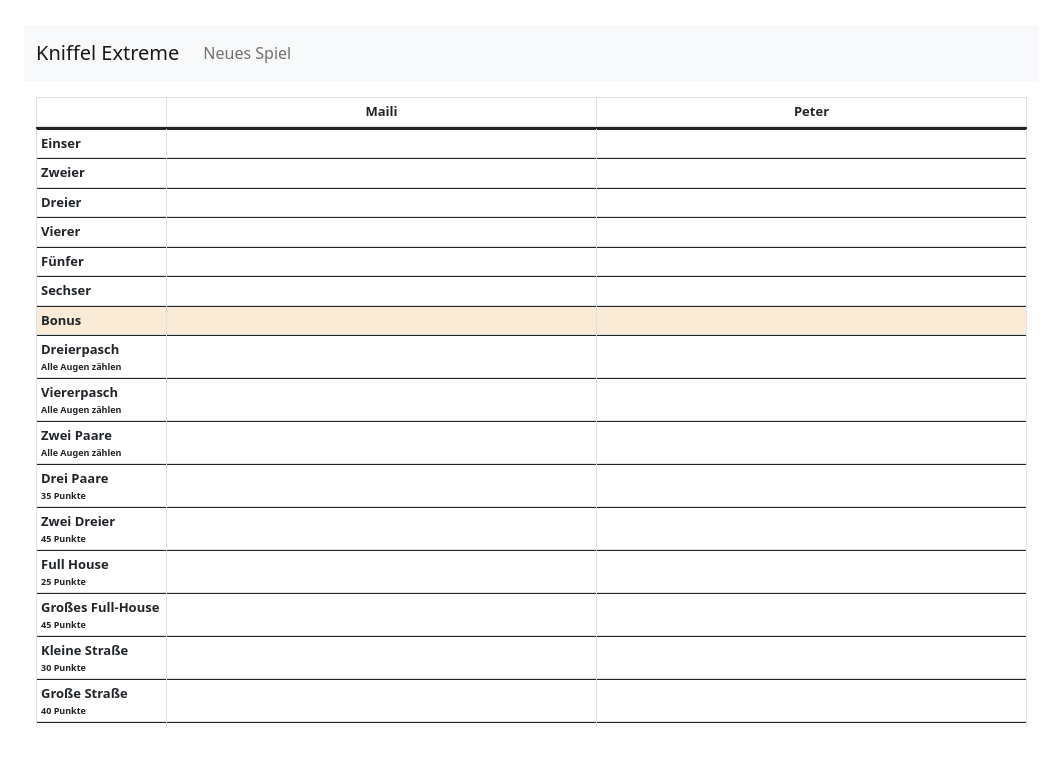
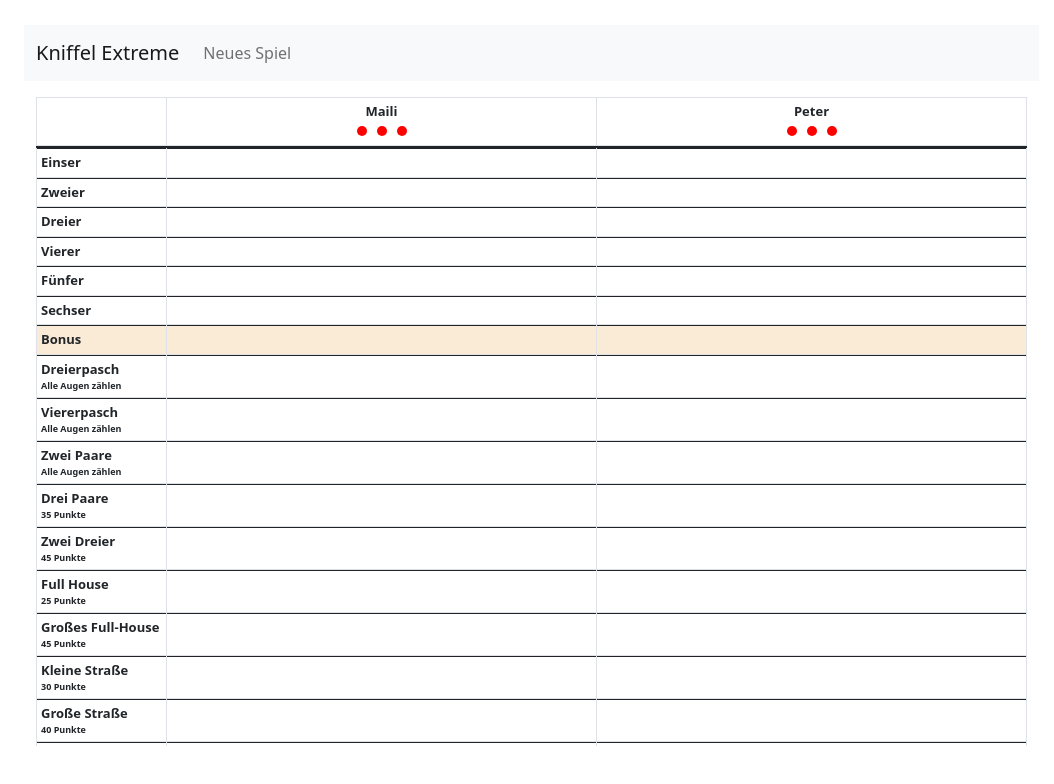
Before and after one commit to NelliAtHome/KniffelExtreme, an Angular app: page / in a window 1280 px wide. Shown: the top 784 px of the page, without its empty margins (226-1280 px from the left). Built offline with nearby package versions, Linux system fonts and the light colour scheme.

Commit message:
Neues Spiel und Joker gemacht

```diff
--- a/src/app/app.module.ts
+++ b/src/app/app.module.ts
@@ -10,6 +10,7 @@ import { environment } from '../environments/environment';
 import { ScoreboardComponent } from './scoreboard/scoreboard.component';
 import { DialogScoreComponent } from './dialog-score/dialog-score.component';
 import { DialogNewgameComponent } from './dialog-newgame/dialog-newgame.component';
+import { DialogPlayerComponent } from './dialog-player/dialog-player.component';
 
 @NgModule({
   declarations: [
@@ -17,6 +18,7 @@ import { DialogNewgameComponent } from './dialog-newgame/dialog-newgame.componen
     ScoreboardComponent,
     DialogScoreComponent,
     DialogNewgameComponent,
+    DialogPlayerComponent,
   ],
   imports: [
     BrowserModule,
--- a/src/app/dialog-newgame/dialog-newgame.component.css
+++ b/src/app/dialog-newgame/dialog-newgame.component.css
@@ -0,0 +1,4 @@
+.line {
+    width:15%;
+    float:left;
+}
--- a/src/app/dialog-newgame/dialog-newgame.component.html
+++ b/src/app/dialog-newgame/dialog-newgame.component.html
@@ -4,16 +4,16 @@
 <div class="modal-body">
     <div class="container">
         <form>
-            <div class="row mb-3">
-                <label for="inputNumberOfPlayer" class="col-4 col-form-label">Spieler</label>
-                <div class="col-8">
-                    <input type="number" class="form-control" id="inputNumberOfPlayer" name="InputNumberOfPlayer" [(ngModel)]="players.length">
+            <div class="row">
+                <div class="line" *ngFor="let n of [1,2,3,4,5,6]">
+                    <button class="btn btn-success" [ngClass]="{'active' : players.length == n}" (click)="onPlayers(n)">{{n}}</button>
                 </div>
             </div>
-            <div *ngFor="let player of players; let i = index"  class="row mb-3">
+            <br>
+            <div *ngFor="let player of players; let i = index;trackBy:trackByIdx" class="row mb-3">
                 <label class="col-4 col-form-label">Spieler {{i + 1}}</label>
                 <div class="col-8">
-                    <input type="text" class="form-control" [id]="'inputPlayer' + i" [name]="'inputPlayer' + i">
+                    <input type="text" class="form-control" [id]="'inputPlayer' + i" [name]="'inputPlayer' + i" [(ngModel)]="players[i]" >
                 </div>
             </div>
 
@@ -22,5 +22,5 @@
 </div>
 <div class="modal-footer">
     <button type="button" class="btn btn-secondary" (click)="activeModal.close(null)">Abbrechen</button>
-    <button type="submit" class="btn btn-primary" (click)="activeModal.close(0)">Neues Spiel starten</button>
+    <button type="submit" class="btn btn-primary" (click)="activeModal.close(players)">Neues Spiel starten</button>
 </div>
--- a/src/app/dialog-newgame/dialog-newgame.component.ts
+++ b/src/app/dialog-newgame/dialog-newgame.component.ts
@@ -1,5 +1,7 @@
-import { Component, Input, OnInit } from '@angular/core';
-import { NgbActiveModal } from '@ng-bootstrap/ng-bootstrap';
+import { Component, OnInit } from '@angular/core';
+import { NgbActiveModal, NgbTypeahead } from '@ng-bootstrap/ng-bootstrap';
+
+const player = ['Peter', 'Maili', 'Eva', 'René', 'Viola', 'Fabian'];
 
 @Component({
   selector: 'app-dialog-newgame',
@@ -8,13 +10,24 @@ import { NgbActiveModal } from '@ng-bootstrap/ng-bootstrap';
 })
 export class DialogNewgameComponent implements OnInit {
 
-  @Input() players: string[];
+  players: string[];
 
   constructor(public activeModal: NgbActiveModal) {
-    this.players = [];
+    this.players = ["",""];
    }
 
   ngOnInit(): void {
   }
 
+  onPlayers(n: number){
+    this.players = [];
+    for (var i = 0;i < n;i++) {
+      this.players.push("");
+    }
+  }
+
+  trackByIdx(index: number, obj: any): any {
+    return index;
+  }
+
 }
--- /dev/null
+++ b/src/app/dialog-player/dialog-player.component.html
@@ -0,0 +1,10 @@
+<div class="modal-header">
+    <h4 class="modal-title" id="modal-basic-title">{{player!.name}}</h4>
+</div>
+<div class="modal-body">
+    <h4>Noch {{player!.joker}} Joker</h4>
+</div>
+<div class="modal-footer">
+    <button type="button" class="btn btn-secondary" (click)="activeModal.close(false)">Abbrechen</button>
+    <button type="submit" class="btn btn-primary" (click)="activeModal.close(true)">Joker einsetzen</button>
+</div>
--- /dev/null
+++ b/src/app/dialog-player/dialog-player.component.ts
@@ -0,0 +1,20 @@
+import { Component, Input, OnInit } from '@angular/core';
+import { NgbActiveModal } from '@ng-bootstrap/ng-bootstrap';
+import { Player } from '../entities';
+
+@Component({
+  selector: 'app-dialog-player',
+  templateUrl: './dialog-player.component.html',
+  styleUrls: ['./dialog-player.component.css']
+})
+export class DialogPlayerComponent implements OnInit {
+
+  @Input() player?: Player;
+
+  constructor(public activeModal: NgbActiveModal) {
+  }
+
+  ngOnInit(): void {
+  }
+
+}
--- a/src/app/scoreboard/scoreboard.component.css
+++ b/src/app/scoreboard/scoreboard.component.css
@@ -40,3 +40,17 @@ tbody tr th {
     background-color:antiquewhite;
     font-weight: bold;
 }
+
+.dot {
+    height: 10px;
+    width: 10px;
+    background-color: red;
+    display: inline-block;
+    border-radius: 50%;
+    margin-left: 5px;
+    margin-right: 5px;
+  }
+
+  .top {
+      vertical-align: top;
+  }
--- a/src/app/scoreboard/scoreboard.component.html
+++ b/src/app/scoreboard/scoreboard.component.html
@@ -21,7 +21,10 @@
         <thead>
             <tr>
                 <th></th>
-                <td class="text-center" *ngFor="let p of scoreboard.player">{{p.name}}</td>
+                    <td class="text-center top" *ngFor="let p of scoreboard.player" (click)="onPlayerClick(p)">
+                        <div class="">{{p.name}}</div>
+                        <span class="dot" *ngFor="let x of [].constructor(p.joker)" ></span>
+                    </td>
             </tr>
         </thead>
         <tbody>
--- a/src/app/scoreboard/scoreboard.component.ts
+++ b/src/app/scoreboard/scoreboard.component.ts
@@ -3,6 +3,7 @@ import { NgbModal } from '@ng-bootstrap/ng-bootstrap';
 import { Scoreboard, Target, Player, Field, Nullable } from '../entities';
 import { DialogScoreComponent } from '../dialog-score/dialog-score.component'
 import { DialogNewgameComponent } from '../dialog-newgame/dialog-newgame.component';
+import { DialogPlayerComponent } from '../dialog-player/dialog-player.component';
 
 const t_Einser = 0;
 const t_Zweier = 1;
@@ -153,15 +154,30 @@ export class ScoreboardComponent implements OnInit {
 
     const modalRef = this.modalService.open(DialogNewgameComponent, { size: 'sm' });
     modalRef.result.then((result) => {
-
+      if (result != null) this.newGame(result);
     });
-
-    var players: string[] = [];
-    this.scoreboard.player.forEach(p => {
-      players.push(p.name);
-    });
-    modalRef.componentInstance.players = players;
-
   }
 
+  newGame(newPlayer: string[]){
+    this.scoreboard.player = [];
+    this.scoreboard.targets.forEach(t => {
+      t.fields = [];
+    });
+    newPlayer.forEach(p => {
+      this.addPlayer(p);
+    });
+  }
+
+  onPlayerClick(player: Player) {
+
+    if (player.joker == 0) return;
+
+    const modalRef = this.modalService.open(DialogPlayerComponent, { size: 'sm' });
+    modalRef.result.then((result) => {
+      if (result && player.joker > 0) player.joker--;
+    });
+    modalRef.componentInstance.player = player;
+  }
+
+
 }
```
Also changed, not shown: src/app/dialog-player/dialog-player.component.css (added), 1 other file (tests, documents, lock files or other folders).
